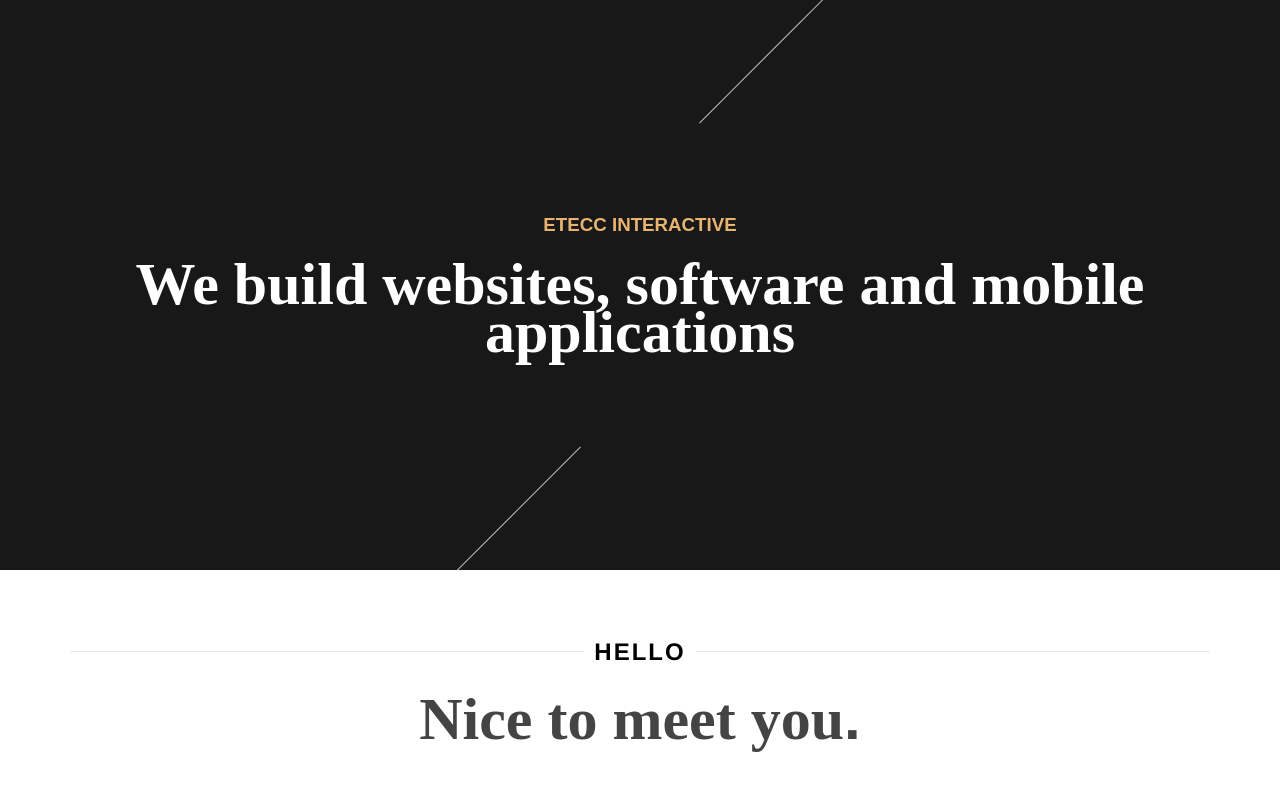
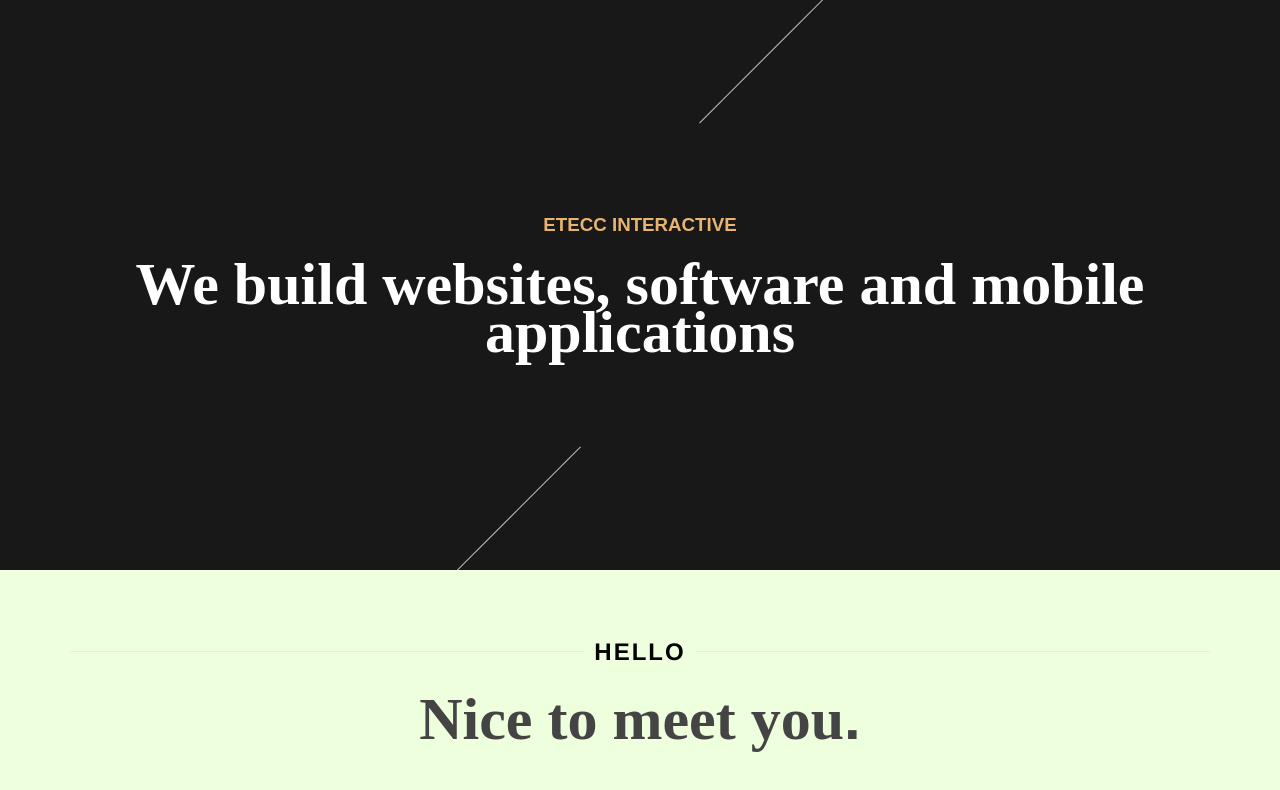
Before and after one commit to BorisRozumnyi/etecc-replication, a React (Create React App) app: page / in a window 1280 px wide. Shown: the top 790 px of the page. Built offline with nearby package versions, Linux system fonts and the light colour scheme.

Commit message:
create the Footer

```diff
--- a/package.json
+++ b/package.json
@@ -3,6 +3,10 @@
   "version": "0.1.0",
   "private": true,
   "dependencies": {
+    "@fortawesome/fontawesome-svg-core": "^1.2.34",
+    "@fortawesome/free-brands-svg-icons": "^5.15.2",
+    "@fortawesome/free-solid-svg-icons": "^5.15.2",
+    "@fortawesome/react-fontawesome": "^0.1.14",
     "@testing-library/jest-dom": "^5.11.4",
     "@testing-library/react": "^11.1.0",
     "@testing-library/user-event": "^12.1.10",
--- a/src/App.tsx
+++ b/src/App.tsx
@@ -1,14 +1,26 @@
 import React from 'react';
+import styled from 'styled-components';
 import { FirstScreen } from './components/FirstScreen';
+import { Footer } from './components/Footer';
 import { SecondScreen } from './components/SecondScreen';
 import { ThirdScreen } from './components/ThirdScreen';
 
 export const App = () => {
   return (
     <>
-      <FirstScreen />
-      <SecondScreen />
-      <ThirdScreen />
+      <Main>
+        <FirstScreen />
+        <SecondScreen />
+        <ThirdScreen />
+      </Main>
+      <Footer />
     </>
   );
 };
+
+export const Main = styled.main`
+  background: #efd;
+  z-index: 3;
+  margin-bottom: 420px;
+  position: relative;
+`;
--- /dev/null
+++ b/src/components/Footer.tsx
@@ -0,0 +1,83 @@
+import React from 'react';
+import { Container } from 'src/styles';
+import { FontAwesomeIcon } from '@fortawesome/react-fontawesome';
+import {
+  faDribbble,
+  faInstagram,
+  faLinkedinIn,
+  faTwitter,
+} from '@fortawesome/free-brands-svg-icons';
+import styled from 'styled-components';
+
+export const Footer = () => (
+  <Wrapper>
+    <Container mt={40}>
+      <div>
+        <H4>Main Office</H4>
+        <P>50 South Main St. Ste 200</P>
+        <P>
+          Naperville, IL 60540 | <Span>630.584.2120</Span>
+        </P>
+      </div>
+      <SocialList>
+        <li>
+          <FontAwesomeIcon icon={faTwitter} />
+        </li>
+        <li>
+          <FontAwesomeIcon icon={faInstagram} />
+        </li>
+        <li>
+          <FontAwesomeIcon icon={faLinkedinIn} />
+        </li>
+        <li>
+          <FontAwesomeIcon icon={faDribbble} />
+        </li>
+      </SocialList>
+    </Container>
+  </Wrapper>
+);
+
+const Wrapper = styled.footer`
+  position: fixed;
+  backface-visibility: hidden;
+  bottom: 0;
+  left: 0;
+  right: 0;
+  height: 440px;
+  transform: translate3d(0, 0, 0);
+  background-color: #f5e2e5;
+  /* background-color: #120e0f; */
+  text-align: left;
+  border-top: 1px solid #120e0f;
+  z-index: 2;
+  padding: 60px 0 80px;
+`;
+
+export const H4 = styled.h4`
+  font-size: 1.62rem;
+  line-height: 1.48rem;
+  letter-spacing: 0;
+  font-family: 'Rozha One', serif;
+  color: #fff;
+  margin-bottom: 10px;
+  text-align: center;
+`;
+
+const P = styled.p`
+  text-align: center;
+  color: #fff;
+  line-height: 1.45rem;
+`;
+
+const Span = styled.span`
+  color: #e9b370;
+  font-size: 0.9rem;
+`;
+
+export const SocialList = styled.ul`
+  background: #efd;
+  & li {
+    border: 1px solid red;
+    list-style: none;
+  }
+`;
```
Also changed, not shown: 1 other file (tests, documents, lock files or other folders).
